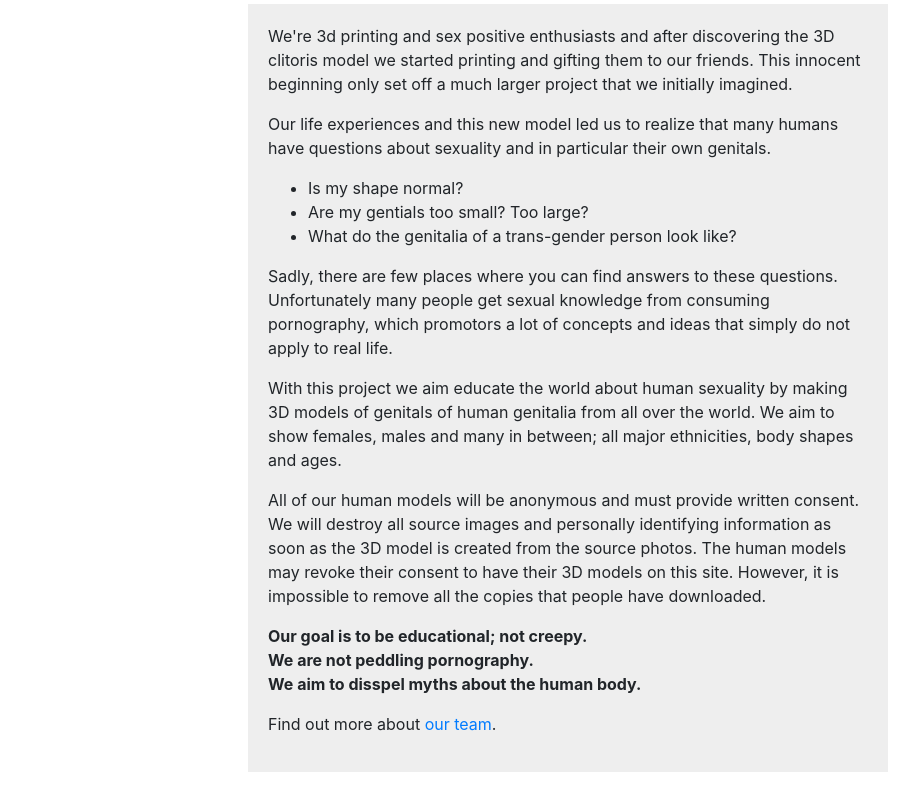
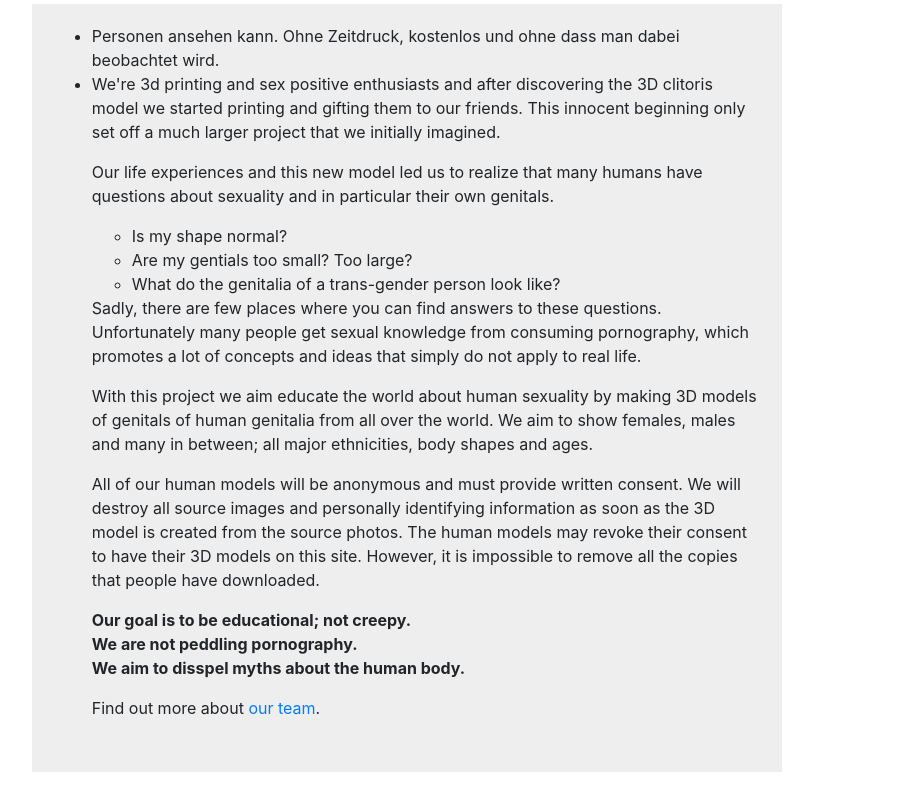
Before and after one commit to wearebeautiful/wearebeautiful-tools, a Flask app: page /about in a window 1280 px wide. Shown: the part 215-1014 px from the top of the page, without its empty margins (77-996 px from the left). Run offline with Flask 2, Linux system fonts and the light colour scheme; some libraries are stand-ins or nearby versions; grey boxes are pictures that could not be loaded.

Commit message:
Minor layout tweaks and add instructions on how to run sandbox

```diff
--- a/static/css/wab.css
+++ b/static/css/wab.css
@@ -1,11 +1,15 @@
-.flex-column {
-    max-width: 500px;
-}
-
-.text-well {
+.text-column {
     padding: 20px;
     margin: 5px;
     background-color: #eee;
+    max-width: 750px;
+}
+
+.index-text-column {
+    padding: 20px;
+    margin: 5px;
+    background-color: #eee;
+    max-width: 500px;
 }
 
 .team-name {
--- a/template/about.html
+++ b/template/about.html
@@ -1,9 +1,10 @@
 {%- extends 'base.html' -%}
 {%- block content -%}
-  <div class="row">
-    <div class="col-3">
-    </div>
-    <div class="col-6 text-well">
+  <div class="d-flex flex-row flex-wrap justify-content-center">
+    <div class="d-flex flex-column text-column">
+        <ul>
+           <li>Personen ansehen kann. Ohne Zeitdruck, kostenlos und ohne dass man dabei beobachtet wird.
+           <li>
         <p>
         We're 3d printing and sex positive enthusiasts and after discovering the
         3D clitoris model we started printing and gifting them to our friends. This
@@ -24,7 +25,7 @@
         <p>
         Sadly, there are few places where you can find answers to these questions.
         Unfortunately many people get sexual knowledge from consuming pornography,
-        which promotors a lot of concepts and ideas that simply do not apply to
+        which promotes a lot of concepts and ideas that simply do not apply to
         real life.
         </p>
         <p>
--- a/template/index.html
+++ b/template/index.html
@@ -1,8 +1,7 @@
 {%- extends 'base.html' -%}
 {%- block content -%}
   <div class="d-flex flex-row flex-wrap justify-content-center">
-    <div class="d-flex flex-column">
-      <div class="text-well">
+    <div class="d-flex flex-column index-text-column">
       <p>
          We are Beautiful ... is a project designed to lift the mystery
          that surrounds human genitalia. In many cultures and through a
@@ -30,7 +29,6 @@
          consider making a small <a href="{{ url_for("donate") }}">donation</> to help
          cover our operating costs.
       </p>
-      </div>
       <a class="model-link" href="/view/dubstep-pendulum.stl">
         <img src="/static/img/dubstep-pendulum.png" class="img-fluid img-index">
       </a>
```
Also changed, not shown: README.md. Lines whose indentation alone changed are shown as unchanged.
